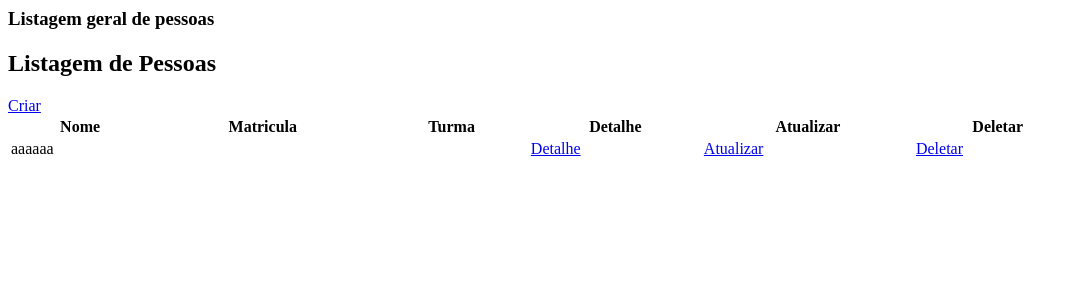
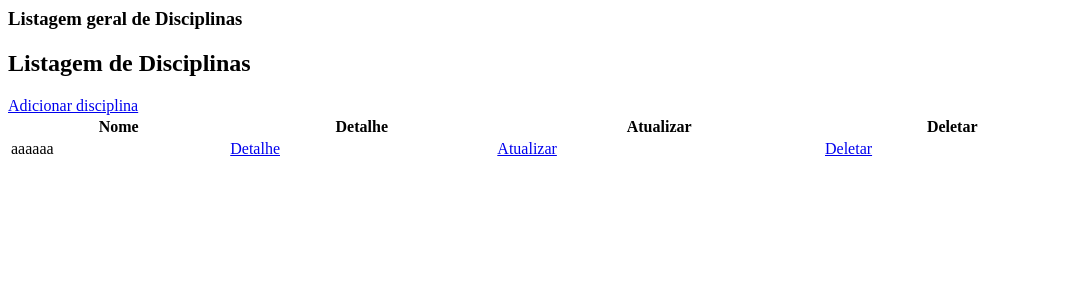
Before and after one commit to hubertfernando/psw_escola, a Django app: page /disciplina/ in a window 1280 px wide. Shown: the top 300 px of the page, without its empty margins (0-1078 px from the left). Run offline with Django 4.2, Linux system fonts and the light colour scheme; a user stored in the database is signed in; data comes from the database, SQL or seed files in the repository; both versions use the stored data as it was after the commit.

Commit message:
Corrigindo tamplate e forms de disciplina

```diff
--- a/disciplina/forms.py
+++ b/disciplina/forms.py
@@ -5,4 +5,4 @@ from django.forms import ModelForm
 class DisciplinaForm(ModelForm):
     class Meta:
         model = Disciplina
-        fields = ['nome']
+        fields = ['nome', 'carga_horaria']
--- a/disciplina/models.py
+++ b/disciplina/models.py
@@ -3,6 +3,7 @@ from django.db import models
 # Model de disciplina
 class Disciplina(models.Model):
     nome = models.CharField(max_length=100)
+    carga_horaria = models.IntegerField()
 
 
     def __str__(self):
--- a/disciplina/views.py
+++ b/disciplina/views.py
@@ -20,36 +20,36 @@ def detalha(request, id_disciplina):
 
 # View que cria novas disciplinas
 @login_required
-@permission_required('disciplina.add_categoria', raise_exception=True)
+@permission_required('disciplina.add_disciplina', raise_exception=True)
 def cria(request):
     if request.method == 'POST':
-        form = CategoriaForm(request.POST)
+        form = DisciplinaForm(request.POST)
         if form.is_valid():
             form.save()
             return HttpResponseRedirect("/disciplina/")
     else:
-        form = CategoriaForm()
+        form = DisciplinaForm()
     return render(request, 'disciplina/cria.html', {'form': form})
 
 
 # View que edita uma disciplina
 @login_required
-@permission_required('disciplina.change_categoria', raise_exception=True)
+@permission_required('disciplina.change_disciplina', raise_exception=True)
 def atualiza(request, id_disciplina):
     disciplina = Disciplina.objects.get(id=id_disciplina)
     if request.method == 'POST':
-        form = CategoriaForm(request.POST, instance=disciplina)
+        form = DisciplinaForm(request.POST, instance=disciplina)
         if form.is_valid():
             form.save()
             return HttpResponseRedirect("/disciplina/")
     else:
-        form = CategoriaForm(instance=disciplina)
+        form = DisciplinaForm(instance=disciplina)
     return render(request, 'disciplina/atualiza.html', {'form': form})
 
 
 # View que deleta uma disciplina
 @login_required
-@permission_required('disciplina.delete_categoria', raise_exception=True)
+@permission_required('disciplina.delete_disciplina', raise_exception=True)
 def delete(request, id_disciplina):
     disciplina = Disciplina.objects.get(id=id_disciplina)
     disciplina.delete()
--- a/templates/disciplina/index.html
+++ b/templates/disciplina/index.html
@@ -1,13 +1,13 @@
 <div class="text-center">
-    <h3 class="mb-4">Listagem geral de pessoas</h3>
+    <h3 class="mb-4">Listagem geral de Disciplinas</h3>
     <div class="container mt-4">
     <div class="d-flex justify-content-between align-items-center mb-4">
         <h2 class="mb-0 text-primary">
-            <i class="bi bi-people-fill me-2"></i>Listagem de Pessoas
+            <i class="bi bi-people-fill me-2"></i>Listagem de Disciplinas
         </h2>
         {% if perms.pessoa.add_pessoa %}
-        <a href="/disciplina/add" class="btn btn-success">
-            <i class="bi bi-plus-lg me-2"></i>Criar
+        <a href="/disciplina/cria" class="btn btn-success">
+            <i class="bi bi-plus-lg me-2"></i>Adicionar disciplina
         </a>
         {% endif %}
     </div>
@@ -16,8 +16,7 @@
             <thead class="thead-light">
                 <tr>
                     <th> Nome </th>
-                    <th> Matricula </th>
-                    <th> Turma </th>
+
                     {% if perms.disciplina.detail_disciplina %}<th> Detalhe </th>{% endif %}
                     {% if perms.disciplina.detail_disciplina %}<th> Atualizar </th>{% endif %}
                     {% if perms.disciplina.detail_disciplina %}<th> Deletar </th>{% endif %}
@@ -27,8 +26,6 @@
                 {% for disciplina in disciplinas %}
                 <tr>
                     <td> {{ disciplina.nome }} </td>
-                    <td> {{ disciplina.matricula }} </td>
-                    <td> {{ disciplina.turma }} </td>
 
 
 
```
Also changed, not shown: escola/settings.py (+5 -4 lines), db.sqlite3.
